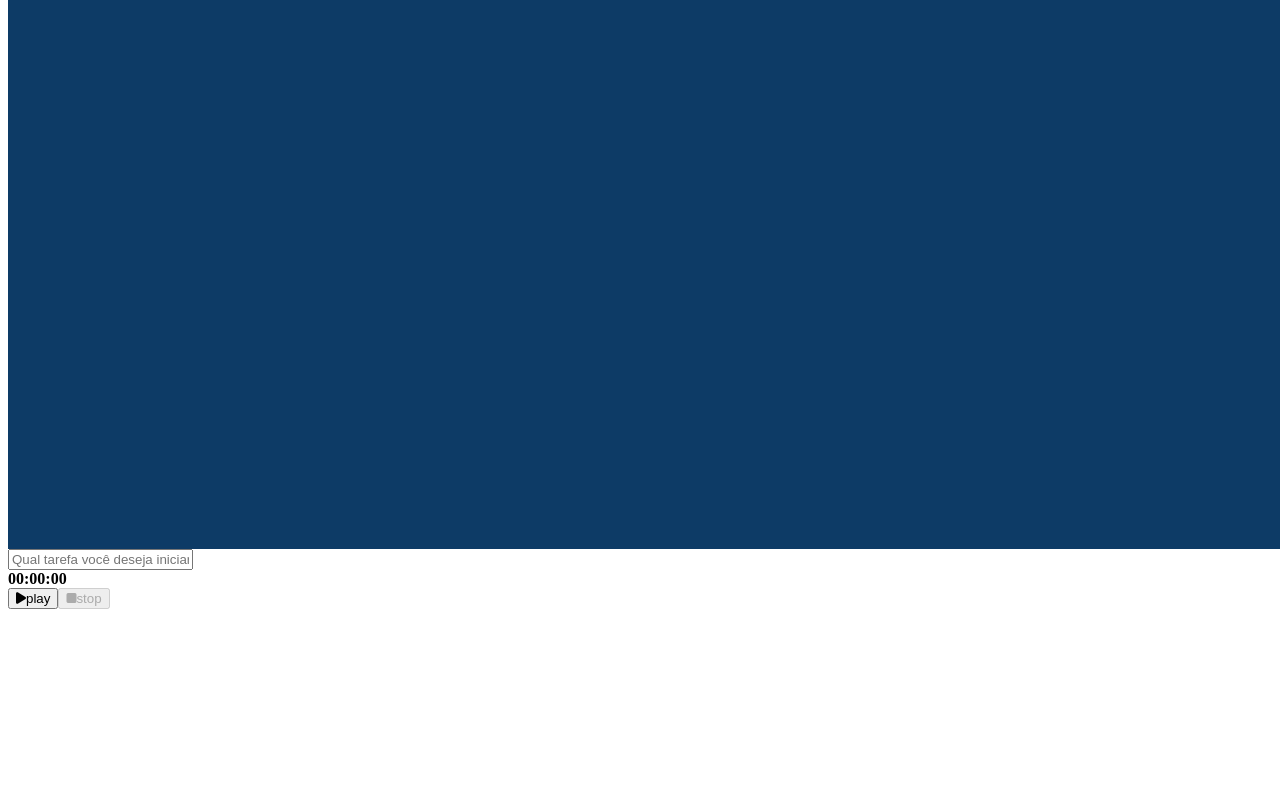
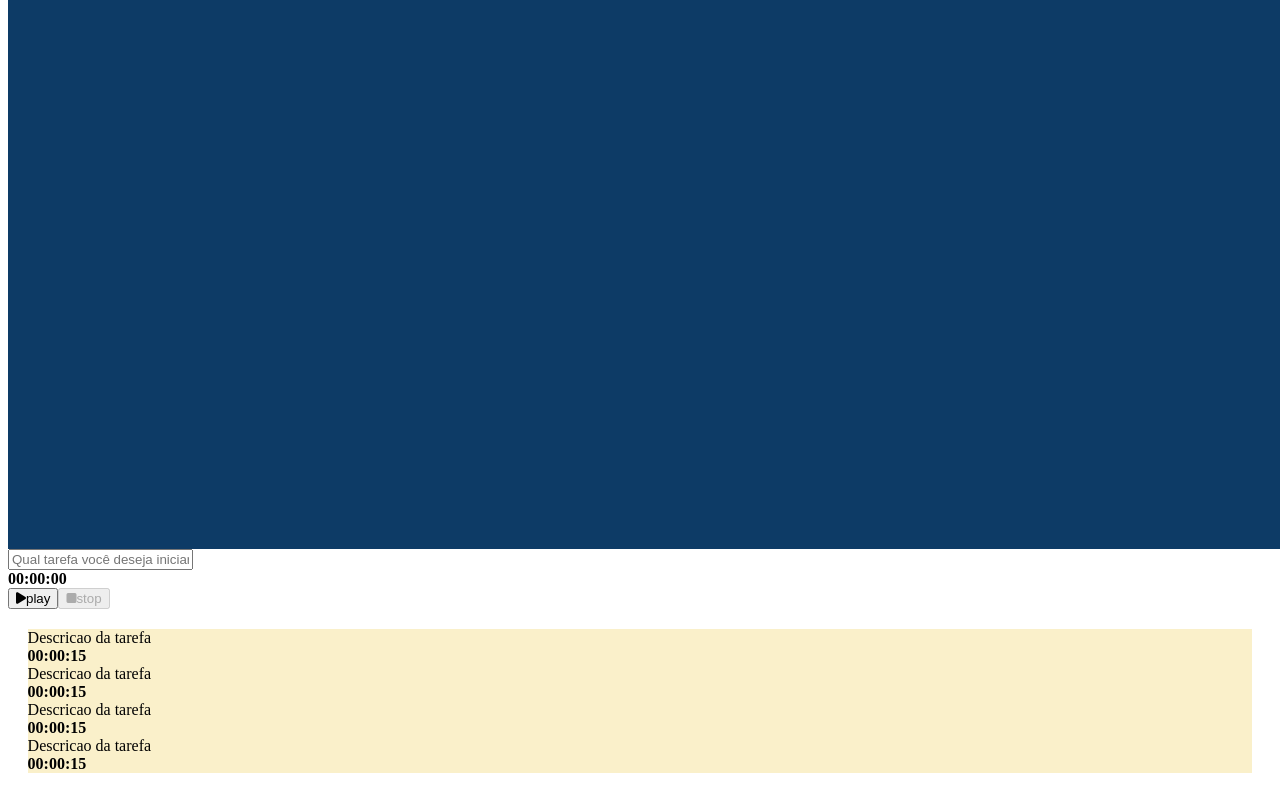
Before and after one commit to vitorsoaresf/alura-tracker, a Vue app: page / in a window 1280 px wide. Shown: the part 291-1091 px from the top of the page. Before the commit the page ends 908 px from the top, so only its background shows below. Built offline with nearby package versions, Linux system fonts and the light colour scheme; the HTML template or start-up script is replaced by a standard one.

Commit message:
feat: implements tafera component with styled

```diff
--- a/src/App.vue
+++ b/src/App.vue
@@ -5,6 +5,12 @@
     </div>
     <div class="column is-three-quarter">
       <FormularioApp />
+      <div class="lista">
+        <Tarefa />
+        <Tarefa />
+        <Tarefa />
+        <Tarefa />
+      </div>
     </div>
   </main>
 </template>
@@ -13,14 +19,19 @@
 import { defineComponent } from "vue";
 import BarraLateral from "./components/BarraLateral.vue";
 import FormularioApp from "./components/Formulario.vue";
-
+import Tarefa from "./components/Tarefa.vue";
 export default defineComponent({
   name: "App",
   components: {
     BarraLateral,
     FormularioApp,
+    Tarefa,
   },
 });
 </script>
 
-<style></style>
+<style>
+.lista {
+  padding: 1.225rem;
+}
+</style>
--- /dev/null
+++ b/src/components/Tarefa.vue
@@ -0,0 +1,28 @@
+<template>
+  <div class="box has-text-weight-bold">
+    <div class="columns">
+      <div class="column is-7">Descricao da tarefa</div>
+      <div class="column">
+        <Cronometro :tempoEmSegundos="15" />
+      </div>
+    </div>
+  </div>
+</template>
+
+<script lang="ts">
+import { defineComponent } from "vue";
+import Cronometro from "./Cronometro.vue";
+
+export default defineComponent({
+  name: "TarefaItem",
+  components: {
+    Cronometro,
+  },
+});
+</script>
+
+<style scoped>
+.box {
+  background: #faf0ca;
+}
+</style>
```
